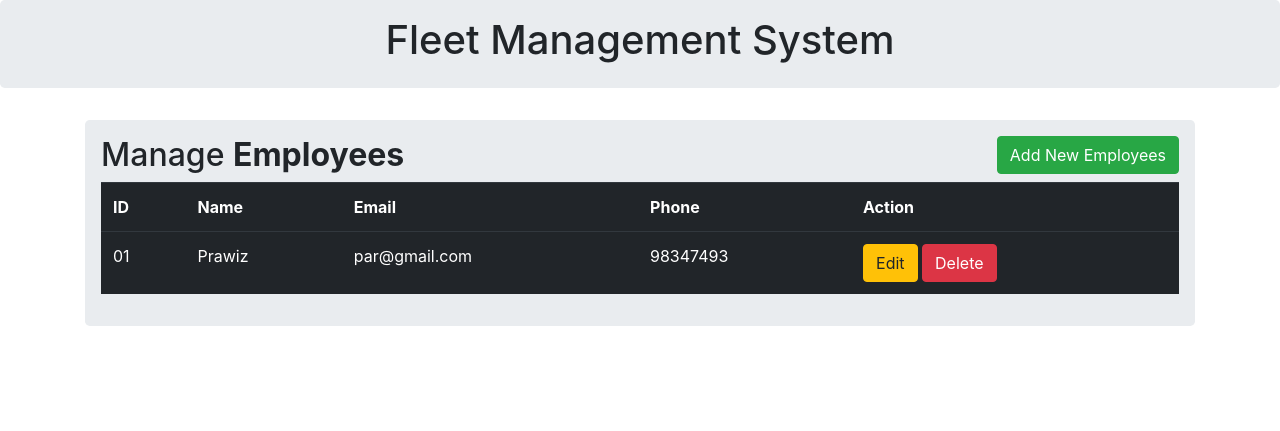
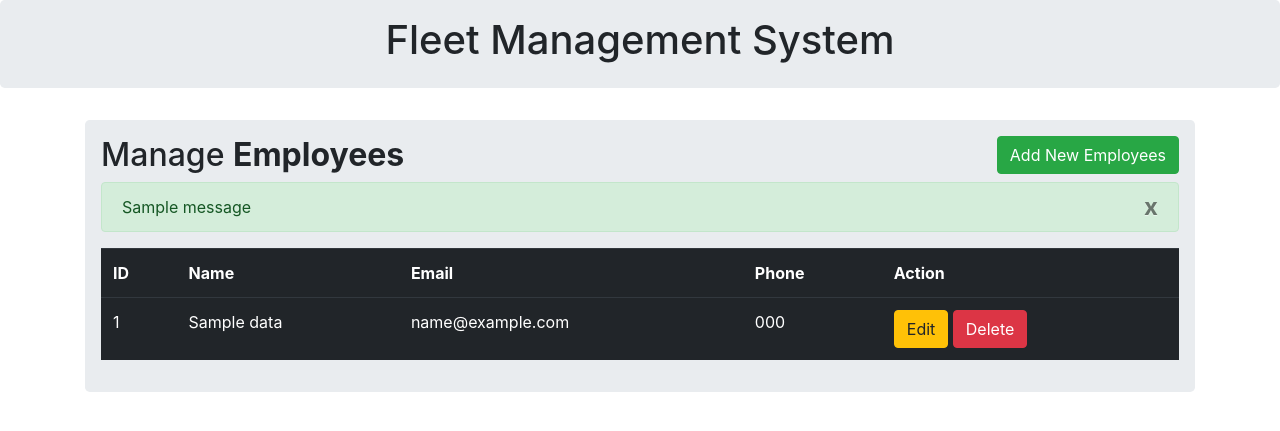
Before and after one commit to GummyKitteh/3x03_FMS, a Flask app: page / in a window 1280 px wide. Shown: the top 431 px of the page. Run offline with Flask 2, Linux system fonts and the light colour scheme; tables that the repository leaves empty hold one stand-in row (values such as "Sample post"); one stand-in notice (Sample message) is shown; some libraries are stand-ins or nearby versions.

Commit message:
Database connected
connection of database. Able to create employee

```diff
--- a/FMS/App.py
+++ b/FMS/App.py
@@ -1,22 +1,27 @@
 from logging import exception
-from flask import Flask, render_template,request, redirect, url_for
-from flask_mysqldb import MySQL
+from flask import Flask, render_template,request, redirect, url_for,flash
+from flask_sqlalchemy import SQLAlchemy
 
 app = Flask(__name__)
 app.secret_key= "abcd"
 
-# app.config['SQLALCHEMY_DATABASE_URI'] = 'mysql:+pymysql//root:Barney-123@localhost/fmssql.db'
-app.config['MYSQL_HOST'] = 'localhost'
-app.config['MYSQL_USER'] = 'root'
-app.config['MYSQL_PASSWORD'] = 'Barney-123'
-app.config['MYSQL_DB'] = 'fmssql'
-mysql = MySQL(app)
-#Creating a connection cursor
-with app.app_context():
-    cursor = mysql.connection.cursor()
+app.config['SQLALCHEMY_DATABASE_URI'] = 'mysql://root:Barney-123@localhost/fmssql'
+app.config['SQLALCHEMY_TRACK_MODIFICATIONS'] = False
+db = SQLAlchemy(app)
+class Data(db.Model):
+    id = db.Column(db.Integer, primary_key = True)
+    name = db.Column(db.String(100))
+    email = db.Column(db.String(100))
+    phone = db.Column(db.String(100))
+
+    def __init__(self,name,email,phone):
+        self.name = name
+        self.email = email
+        self.phone = phone
 @app.route('/')
 def index():
-    return render_template("index.html")
+    all_data = Data.query.all()
+    return render_template("index.html", employees = all_data)
 
 @app.route('/insert', methods=['POST'])
 def insert():
@@ -24,18 +29,24 @@ def insert():
         name = request.form['name']
         email = request.form['email']
         phone = request.form['phone']
-        try:
-            cursor.execute('USE fmssql')
-            cursor.execute('''INSERT INTO test (name,email,phone)VALUES (%s,%s,%s)''',(name,email,phone))
-            results = cursor.fetchall()
-            mysql.connection.commit()
-            cursor.close()
-            return "NOOOO"
 
-        except:
-            return exception
+        my_data = Data(name,email,phone)
+        db.session.add(my_data)
+        db.session.commit()
+        flash("Employee Inserted Sucessfully")
+        return redirect(url_for('index'))
 
-    else:
-        return "Nil"
+# @app.route('/update', methods=['GET','POST'])
+# def update():
+#     if request.method == 'POST':
+#         my_data = Data.query.get(request.form.get('id'))
+#         my_data.name = request.form['name']
+#         my_data.email = request.form['email']
+#         my_data.phone = request.form['name']
+#         print("Testing Data Output = " +my_data.name, my_data.email, my_data.phone)
+#         db.session.commit()
+
+#         flash("Employee Updated Sucessfully")
+#         return redirect(url_for('index'))
 if __name__ == "__main__":
     app.run(debug=True)
--- a/FMS/templates/index.html
+++ b/FMS/templates/index.html
@@ -9,7 +9,22 @@
         <div class="col md-12">
             <div class="jumbotron p-3">
                 <h2>Manage <b>Employees</b> <button type="button" class="btn btn-success float-right" data-toggle="modal" data-target="#mymodal">Add New Employees</button></h2>
+                {%  with messages = get_flashed_messages() %}
 
+                {% if messages %}
+
+                {% for message in messages %}
+                <div class="alert alert-success alter-dismissable" role="alert">
+                    <button type="button" class="close" data-dismiss="alert" aria-label="close">
+
+                        <span aria-hidden="true">x</span>
+
+                    </button>
+                    {{message}}
+                </div>
+                {% endfor %}
+                {% endif %}
+                {% endwith %}
                 <table class="table table-hover table-dark">
                     <tr>
                         <th>ID</th>
@@ -18,32 +33,33 @@
                         <th>Phone</th>
                         <th>Action</th>
                     </tr>
+                    {% for row in employees %}
                     <tr>
-                        <td>01</td>
-                        <td>Prawiz</td>
-                        <td>par@gmail.com</td>
-                        <td>98347493</td>
+                        <td>{{row.id}}</td>
+                        <td>{{row.name}}</td>
+                        <td>{{row.email}}</td>
+                        <td>{{row.phone}}</td>
                         <td>
-                            <a href="" class="btn btn-warning btn-xs" data-toggle="modal" data-target="#modaledit">Edit</a>
+                            <a href="/update/{{row.id}}" class="btn btn-warning btn-xs" data-toggle="modal" data-target="#modaledit{{row.id}}">Edit</a>
                             <a href="" class="btn btn-danger btn-xs" onclick="return confirm('Are You Sure To Delete?')">Delete</a>
                         </td>
                     </tr>
                     <!-- Modal Edit Employees -->
-                    <div id="modaledit" class="modal fade" role="dialog">
+                    <div id="modaledit{{row.id}}" class="modal fade" role="dialog">
                         <div class="modal-dialog">
                             <div class="modal-content">
                                 <div class="modal-header">
                                 <h4 class="modal-title">Update Information</h4>
                                 </div>
                                 <div class="modal-body">
-                                    <form action="{{url_for('insert')}}" method="POST">
+                                    <form action="{{url_for('update')}}" method="POST">
                                         <div class="form-group">
                                             <label>Name: </label>
-                                            <input type="text" class="form-control" name="name" required="1">
+                                            <input type="text" class="form-control" name="name" value="{{row.name}}">
                                             <label>Email: </label>
-                                            <input type="email" class="form-control" name="email" required="1">
+                                            <input type="email" class="form-control" name="email" value="{{row.email}}">
                                             <label>Phone: </label>
-                                            <input type="number" class="form-control" name="phone" required="1">
+                                            <input type="number" class="form-control" name="phone" value="{{row.phone}}">
                                             <br>
                                             <button class="btn btn-primary" type="submit">Add Employee</button>
                                         </div>
@@ -52,6 +68,7 @@
                             </div>
                         </div>
                     </div>
+                    {% endfor %}
                 </table>
                 <!-- Modal add Employees -->
                 <div id="mymodal" class="modal fade" role="dialog">
@@ -61,7 +78,7 @@
                             <h4 class="modal-title">Add Employee</h4>
                             </div>
                             <div class="modal-body">
-                                <form action="insert" method="POST">
+                                <form action="{{url_for('insert')}}" method="POST">
                                     <div class="form-group">
                                         <label>Name: </label>
                                         <input type="text" class="form-control" name="name" required="1">
```
